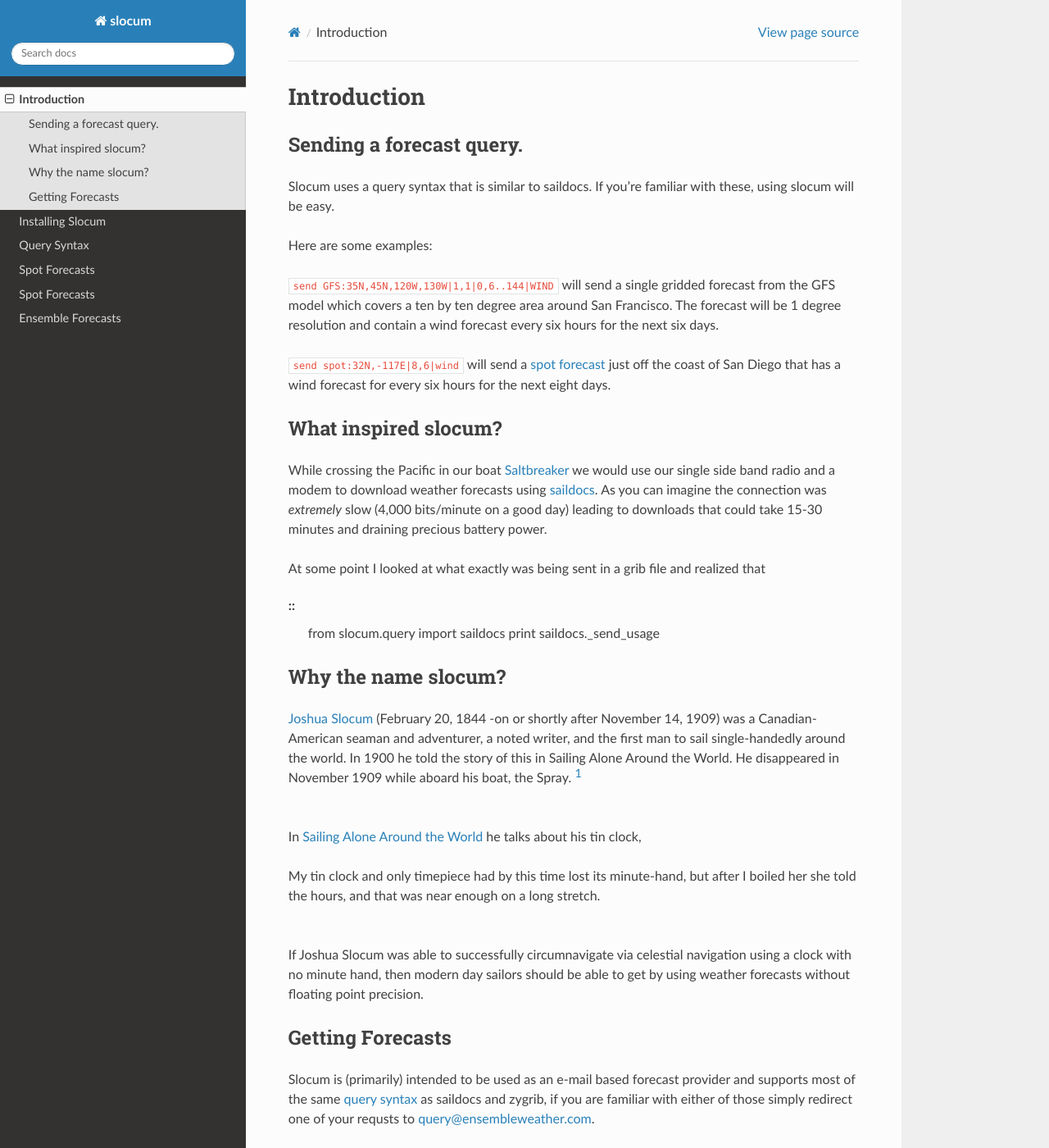
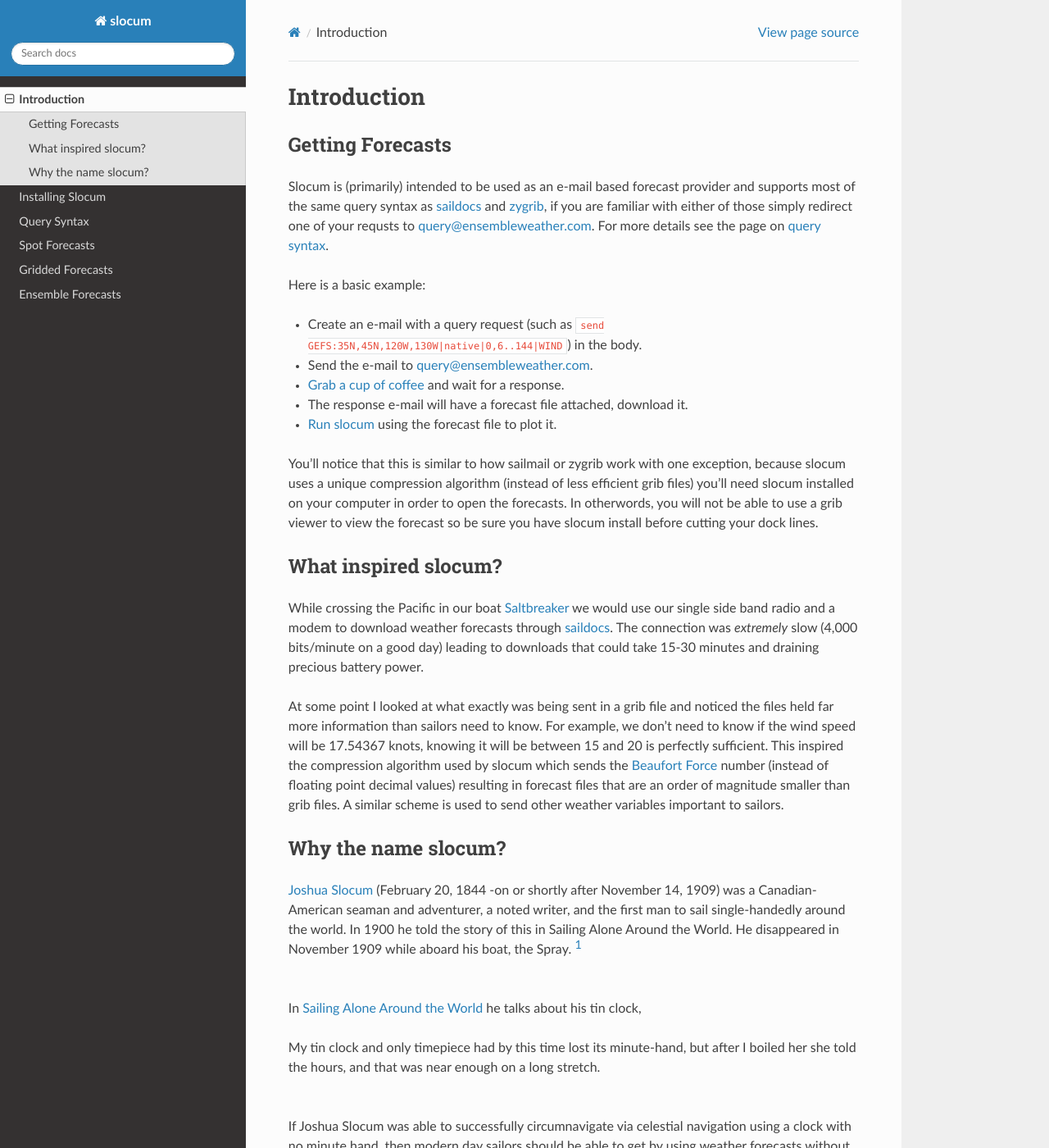
Before and after one commit to akleeman/slocum, a Sphinx documentation site: the page built from doc/source/intro.rst, in a window 1280 px wide and 1400 px high. Shown: the whole window at 82% size. Built offline with Sphinx 7.4.7 and the Read the Docs theme 2.0.0, drawn with Linux system fonts in a browser that asks for light colours; the version number could not be read and is left out; some of the changed text lies outside the part shown.

Commit message:
Updated Documentation

```diff
--- a/doc/source/ensembles.rst
+++ b/doc/source/ensembles.rst
@@ -9,7 +9,7 @@ What are ensemble forecasts?
 `Ensemble forecasting <https://en.wikipedia.org/wiki/Ensemble_forecasting>`_ is commonly used to help
 understand how much you can trust a given weather forecast.  The concept is relatively simple, a numerical weather
 model (such as GFS) is run multiple times using slightly different inputs.  The result is not just one
-forecast, but an entire ensemble of forecasts.  You can then look at how much the forecasts agree to
+forecast, but an entire set (or ensemble) of forecasts.  You can then look at how much the forecasts agree to
 get a sense of how much you can trust them.
 
 Take this forecast for a location off the coast of San Francisco as an example.  The plot shows
--- a/doc/source/gridded.rst
+++ b/doc/source/gridded.rst
@@ -1,22 +1,27 @@
-Spot Forecasts
+Gridded Forecasts
 ==============
 
 Gridded forecasts hold forecasts for an entire region.  These are essentially
 equivalent to the grib forecast requests from other providers, but may actually
-consist of an entire `ensemble <ensembles.html>`_ of forecasts instead of a single forecast.
+consist of an entire :doc:`ensemble <ensembles>` of forecasts instead of a single forecast.
 
-Here for example is a gridded ensemble forecast for the area around San Francisco.
+For example, here is a gridded ensemble forecast for the area around San Francisco.  Each
+of the circles in the plot below show the outcome from 21 different forecasts for that
+point and time.  This lets you get an understanding of not only what the most likely
+forecast is, but how much you trust the forecast.  See the section on :ref:`visualizing ensemble forecasts <visualize-ensemble>`
+for more details.
 
 .. plot::
-    :height: 150
-    :width: 600
     :align: center
 
     import xray
     import matplotlib.pyplot as plt
     from slocum import visualize
     fcsts = xray.open_dataset('./sf_example_forecast.nc')
-    one_loc = fcsts.isel(latitude=5, longitude=5)
-    plt.figure(figsize=(12, 7))
-    visualize.plot_forecast(one_loc)
+    fig, axis = plt.subplots(1, 1, figsize=(8, 8))
+
+    fcst = fcsts.isel(time=[1])
+    visualize.plot_gridded_forecast(fcst, ax=axis)
+    axis.set_title("6 hour forecast")
+
     plt.show()
--- a/doc/source/install.rst
+++ b/doc/source/install.rst
@@ -1,18 +1,76 @@
 Installing Slocum
 ===========================
 
-Slocum is a program writen in python.  To use slocum you'll need to have python
-installed, you won't need to know anything about python (or programming) to get going.
+The easiest way to install ``slocum`` (for now) is to install python and anaconda, a python
+package managment system, then install slocum and it's dependencies directly.  The process
+will be similar regardless of which operating system you're using.  You'll want to,
 
-Installing on Mac (or linux)
-~~~~~~~~~~~~~~~~~~~~~~~~~~~~
+* First download and install miniconda (python 2.7) from their `download page <http://conda.pydata.org/miniconda.html>`_
 
-The easiest way to do this is to first install miniconda.  Which you can do by going to their
-`download page <href="http://conda.pydata.org/miniconda.html>`_ and choosing the installer
-for your operating system (be sure to choose python 2.7).  Next you'll need to open a terminal.
+* Then open a terminal (`mac <http://blog.teamtreehouse.com/introduction-to-the-mac-os-x-command-line>`_ /  `windows <http://windows.microsoft.com/en-us/windows-vista/open-a-command-prompt-window>`_) and install the dependencies required by ``slocum``:
+
+.. code-block:: bash
+
+    # this makes sure your conda installation is the latest greatest
+    conda update conda
+    # install some of the more difficult dependencies using conda
+    conda install python=2.7 pip nose mock numpy scipy xray basemap
+    # any other dependencies are installed here during setup.
+    pip install slocum
+
+NOTE: If you use python for other things, want to be able to easily upgrade or want
+to help make ``slocum`` better, you might consider follow the (slightly) different
+installation :ref:`process for development <advanced>`.
+
+.. _run-slocum:
+
+Running Slocum
+~~~~~~~~~~~~~~~~~~~~~~
+Once ``slocum`` has been installed you can run it from the command prompt by typing,
 
 ::
 
-	conda update conda
-	conda install python=2.7 numpy scipy pandas matplotlib
-	pip install slocum
+  slocum
+
+which will open a prompt asking you to find the forecast file you would like to plot.
+Alternatively you can point directly to the forecast file by providing the path when
+launching slocum,
+
+::
+
+  slocum plot /path/to/forecast
+
+For more options see the help documentation
+
+::
+
+  slocum --help
+
+.. _advanced:
+
+Advanced Installation
+~~~~~~~~~~~~~~~~~~~~~~~~~~~
+
+If you want to use the latest version of slocum, or help develop, you'll want to checkout the
+source code directly.  You can do this by running:
+
+.. code-block:: bash
+
+  # checkout the source code for slocum
+  git clone https://github.com/akleeman/slocum.git
+  # move into the slocum directory
+  cd slocum
+  # same process as above, but this time we create a new python
+  # environment (named slocum).
+  conda update conda
+  conda create -n slocum python=2.7 pip nose mock numpy scipy xray basemap
+  # the syntax here is different on windows ("activate slocum")
+  source activate slocum
+  # this installs slocum, but does so leaving the files in place so
+  # any changes to the source are automatically compiled next time slocum is run.
+  pip install -e ./
+
+
+This will create a python environment (which will prevent disturbing any other python installations)
+and will install slocum in that environment.  To run slocum, you'll need to first activate the
+environment by running ``source activate slocum`` (unix users: you may want to that in your bashrc file).
--- a/doc/source/intro.rst
+++ b/doc/source/intro.rst
@@ -1,33 +1,42 @@
 Introduction
 ===========================
 
-Sending a forecast query.
-~~~~~~~~~~~~~~~~~~
+Getting Forecasts
+~~~~~~~~~~~~~~~~~~~~~~~~~~~
 
-Slocum uses a query syntax that is similar to saildocs.  If you're familiar with these, using slocum will be easy.
+Slocum is (primarily) intended to be used as an e-mail based forecast provider and supports most of the same
+query syntax as `saildocs <http://www.saildocs.com/gribinfo>`_ and `zygrib <http://www.zygrib.org/?page=gribauto>`_,
+if you are familiar with either of those simply redirect one of your requsts to query@ensembleweather.com.
+For more details see the page on :doc:`query syntax <queries>`.
 
-Here are some examples:
+Here is a basic example:
 
-``send GFS:35N,45N,120W,130W|1,1|0,6..144|WIND``  will send a single gridded forecast from the GFS model which
-covers a ten by ten degree area around San Francisco.  The forecast will be 1 degree resolution and contain
-a wind forecast every six hours for the next six days.
+* Create an e-mail with a query request (such as ``send GEFS:35N,45N,120W,130W|native|0,6..144|WIND``) in the body.
+* Send the e-mail to query@ensembleweather.com.
+* `Grab a cup of coffee <http://media.giphy.com/media/AOjF59lD6eOPe/giphy.gif>`_ and wait for a response.
+* The response e-mail will have a forecast file attached, download it.
+* :ref:`Run slocum <run-slocum>` using the forecast file to plot it.
 
-``send spot:32N,-117E|8,6|wind`` will send a `spot forecast <spot.html>`_ just off the coast of San Diego that
-has a wind forecast for every six hours for the next eight days.
-
+You'll notice that this is similar to how sailmail or zygrib work with one exception,
+because slocum uses a unique compression algorithm (instead of less efficient grib files)
+you'll need slocum installed on your computer in order to open the forecasts.  In otherwords,
+you will not be able to use a grib viewer to view the forecast so be sure you have slocum
+install before cutting your dock lines.
 
 What inspired slocum?
 ~~~~~~~~~~~~~~~~~~~~~~~~~~~
 While crossing the Pacific in our boat `Saltbreaker <http://www.saltbreaker.com>`_ we would use our single
-side band radio and a modem to download weather forecasts using `saildocs <http://www.saildocs.com/>`_.
-As you can imagine the connection was *extremely* slow (4,000 bits/minute on a good day) leading to
+side band radio and a modem to download weather forecasts through `saildocs <http://www.saildocs.com/>`_.
+The connection was *extremely* slow (4,000 bits/minute on a good day) leading to
 downloads that could take 15-30 minutes and draining precious battery power.
 
-At some point I looked at what exactly was being sent in a grib file and realized that
-
-::
-    from slocum.query import saildocs
-    print saildocs._send_usage
+At some point I looked at what exactly was being sent in a grib file and noticed the files held
+far more information than sailors need to know.  For example, we don't need to know if the wind
+speed will be 17.54367 knots, knowing it will be between 15 and 20 is perfectly sufficient.  This
+inspired the compression algorithm used by slocum which sends the `Beaufort Force <https://en.wikipedia.org/wiki/Beaufort_scale>`_
+number (instead of floating point decimal values) resulting in forecast files that are an
+order of magnitude smaller than grib files.  A similar scheme is used to send other weather
+variables important to sailors.
 
 
 Why the name slocum?
@@ -44,27 +53,4 @@ talks about his tin clock,
 If Joshua Slocum was able to successfully circumnavigate via celestial navigation using a clock with no minute hand, then modern day sailors should be able to get by using weather forecasts without floating point precision.
 
 
-Getting Forecasts
-~~~~~~~~~~~~~~~~~~~~~~~~~~~
-
-Slocum is (primarily) intended to be used as an e-mail based forecast provider and supports most of the same
-`query syntax <http://www.saildocs.com/gribinfo>`_ as saildocs and zygrib, if you are familiar with either of
-those simply redirect one of your requsts to query@ensembleweather.com.
-
-To obtain a forecast you send an e-mail to query@ensembleweather.com with a forecast request in the body, then wait a few minutes for an e-mail response.  The respone will contain an attachment which holds an ultra-compressed forecast.  You then run the slocum program on your computer to decompress and plot the forecast.
-For details see the page on <a href="email.html">e-mail based forecasts</a>, roughly the process goes as follows
-
-* Create an e-mail with an e-mail request in the body.
-* Send the e-mail to query@ensembleweather.com.
-* `Grab a cup of coffee <http://media.giphy.com/media/AOjF59lD6eOPe/giphy.gif>`_ and wait for a response.
-* The response e-mail contains a forecast file attached, save it to your computer.
-* Plot the forecast using slocum by opening a `terminal <http://blog.teamtreehouse.com/introduction-to-the-mac-os-x-command-line>`_ and running ``slocum ./path_to_forecast.fcst``.
-
-
-You'll notice that this is identical to how sailmail or zygrib work with one exception,
-because slocum uses a unique compression algorithm you'll need slocum installed on your computer
-in order to open the forecasts.  In otherwords, you will not be able to use a grib viewer
-to view the forecast so be sure you have slocum install before cutting your dock lines.
-
-
 .. [1] `wikipedia <http://en.wikipedia.org/wiki/Joshua_Slocum>`_
--- a/doc/source/queries.rst
+++ b/doc/source/queries.rst
@@ -1,20 +1,41 @@
 Query Syntax
 ============
 
-There are two different types of queries you can make using slocum, gridded and
-`spot <spot.html>`_.  Gridded forecasts contain a forecast for an entire region while spot forecasts
+There are two different types of queries you can make using slocum, :doc:`gridded <gridded>` and
+:doc:`spot <spot>`.  Gridded forecasts contain a forecast for an entire region while spot forecasts
 are for a single location only.  The query syntax for the two are slightly
 different and follow the saildocs syntax.
 
 Query Examples
-~~~~~~~~~~~~~~~~~
+~~~~~~~~~~~~~~~~~~~~~~~~~
 
-``send GFS:35N,45N,120W,130W|1,1|0,6..144|WIND``  will send a single forecast from the GFS model which
-covers a ten by ten degree area around San Francisco.  The forecast will be 1 degree resolution and contain
-a wind forecast every six hours for the next six days.
+Slocum uses a query syntax that is similar to `saildocs <http://www.saildocs.com/gribinfo>`_ or
+`zygrib <http://www.zygrib.org/?page=gribauto>`_. If you're familiar with these, using slocum will be easy.
+
+For a full description of the possible queries see below, but here are a few examples:
+
+``send GEFS:35N,45N,120W,130W|native|0,6..144|WIND``  will send an :doc:`ensemble <ensembles>` of 21 :doc:`gridded forecasts <gridded>`
+from the GEFS (Global Ensemble Forecast System) model which covers a ten by ten degree area around San Francisco.
+The forecast will use the native (1 degree) resolution and contain a wind forecast every six hours for the next six days.
+
+``send GFS:35N,45N,120W,130W|2,2|0,3,6,12,24|WIND``  will send a single :doc:`gridded forecast <gridded>`
+from the GFS model which covers a ten by ten degree area around San Francisco.  The forecast will be 2 degrees
+resolution and contain a wind forecast for the next 3, 6, 12 and 24 hours.
 
 ``send spot:32N,-117E|8,6|wind`` will send a `spot forecast <spot.html>`_ just off the coast of San Diego that
 has a wind forecast for every six hours for the next eight days.
+
+Simply include one (or all) of those queries in an email body and send it to query@ensembleweather.com like this:
+
+::
+
+    to: query@ensembleweather.com
+    subject: send me some forecasts please
+    body:
+
+    send GEFS:35N,45N,120W,130W|native|0,6..144|WIND
+    send GFS:35N,45N,120W,130W|1,1|0,3,6,12,24|WIND
+    send spot:32N,-117E|8,6|wind
 
 
 Gridded Forecasts
--- a/doc/source/spot.rst
+++ b/doc/source/spot.rst
@@ -40,4 +40,5 @@ forecast.
     plt.show()
 
 Note however that the single forecast plot contains much less information and is only half
-the size of the request with 21 forecasts.  Unless you are really bandwidth constrained
+the size of the request with 21 forecasts.  Unless you are extremely bandwidth constrained
+you'll probably want to use the full spot forecasts.
```
Also changed, not shown: other parts of doc/source/ensembles.rst (+2 -0 lines), 1 other file.
